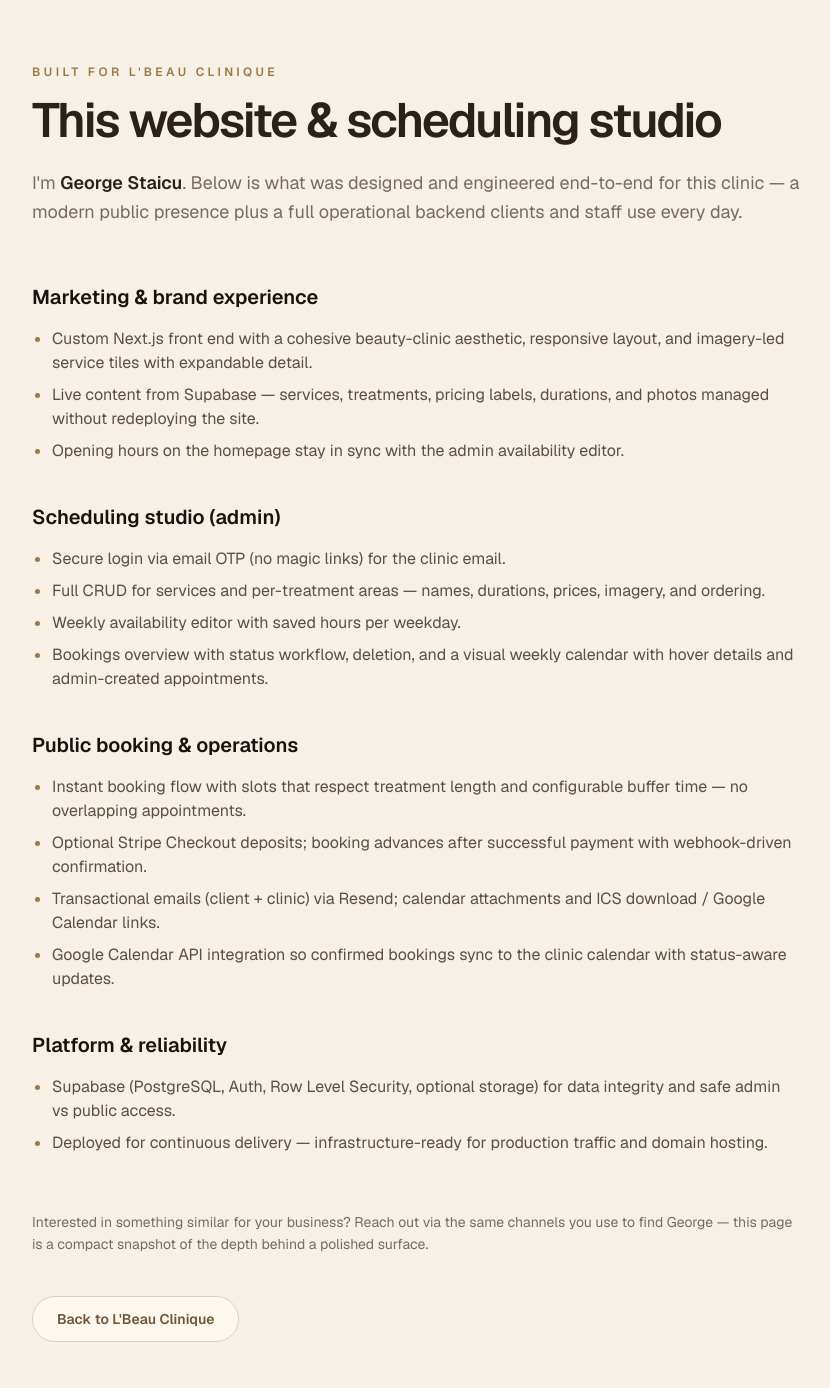
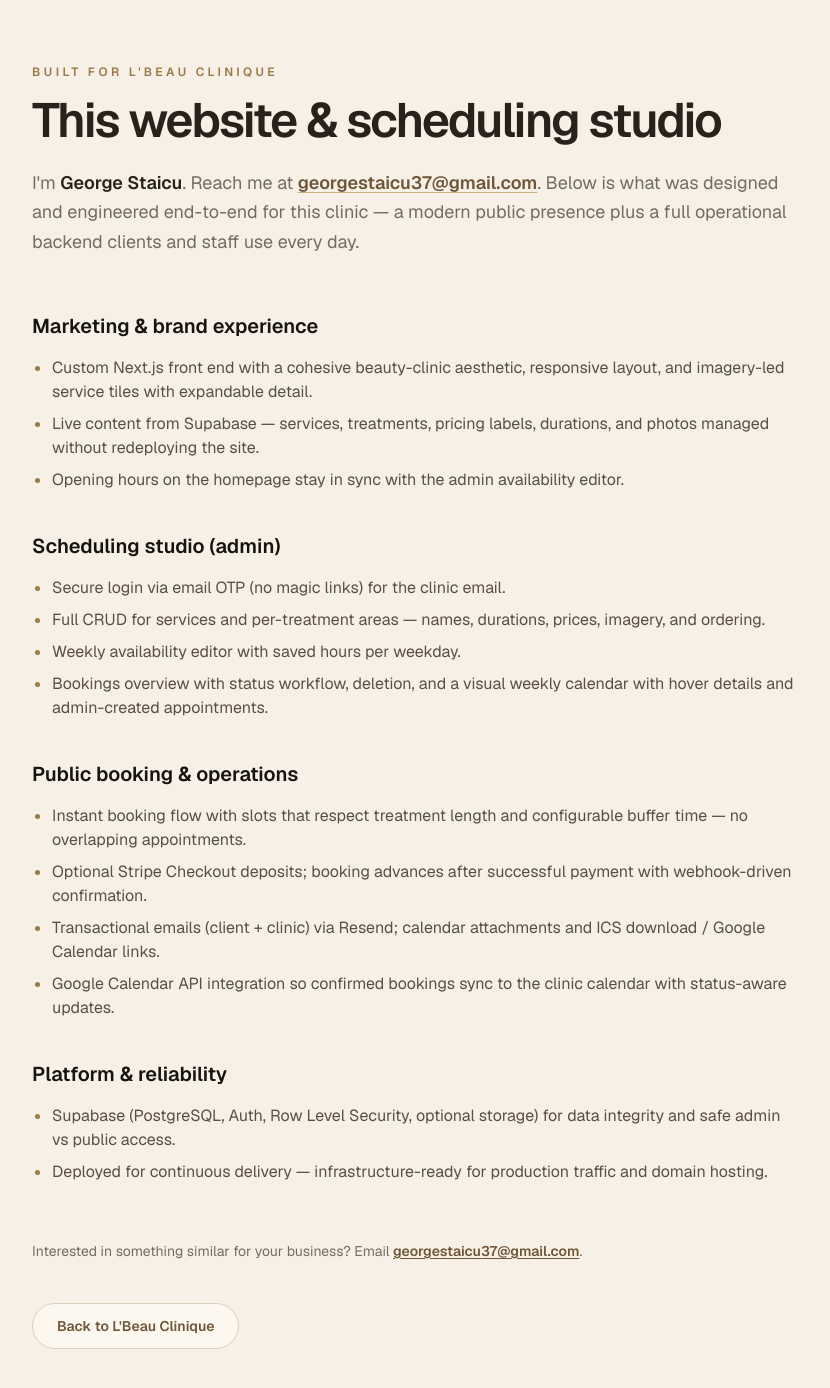
Before and after one commit to georgest123/Lisa-s-Page, a Next.js app: page /credits in a window 1280 px wide. Shown: the top 1388 px of the page, without its empty margins (224-1054 px from the left). Built offline with nearby package versions, Linux system fonts and the light colour scheme.

Commit message:
feat(credits): add georgestaicu37@gmail.com mailto links
Co-authored-by: georgest123 <georgest123@users.noreply.github.com>

```diff
--- a/src/app/credits/page.tsx
+++ b/src/app/credits/page.tsx
@@ -1,5 +1,7 @@
 import type { Metadata } from "next";
 import Link from "next/link";
+
+const CONTACT_EMAIL = "georgestaicu37@gmail.com";
 
 export const metadata: Metadata = {
   title: "About this website | George Staicu",
@@ -20,7 +22,14 @@ export default function CreditsPage() {
         <p className="mt-6 text-lg leading-relaxed text-[#776b5f]">
           I&apos;m{" "}
           <span className="font-semibold text-[#2a211b]">George Staicu</span>.
-          Below is what was designed and engineered end-to-end for this clinic
+          Reach me at{" "}
+          <a
+            href={`mailto:${CONTACT_EMAIL}`}
+            className="font-semibold text-[#6f5638] underline underline-offset-[3px] decoration-[#b9945b]/70 transition hover:text-[#2a211b]"
+          >
+            {CONTACT_EMAIL}
+          </a>
+          . Below is what was designed and engineered end-to-end for this clinic
           — a modern public presence plus a full operational backend clients and
           staff use every day.
         </p>
@@ -111,9 +120,14 @@ export default function CreditsPage() {
         </section>
 
         <p className="mt-14 text-sm leading-relaxed text-[#776b5f]">
-          Interested in something similar for your business? Reach out via the
-          same channels you use to find George — this page is a compact snapshot
-          of the depth behind a polished surface.
+          Interested in something similar for your business? Email{" "}
+          <a
+            href={`mailto:${CONTACT_EMAIL}`}
+            className="font-semibold text-[#6f5638] underline underline-offset-2 hover:text-[#2a211b]"
+          >
+            {CONTACT_EMAIL}
+          </a>
+          .
         </p>
 
         <Link
```
